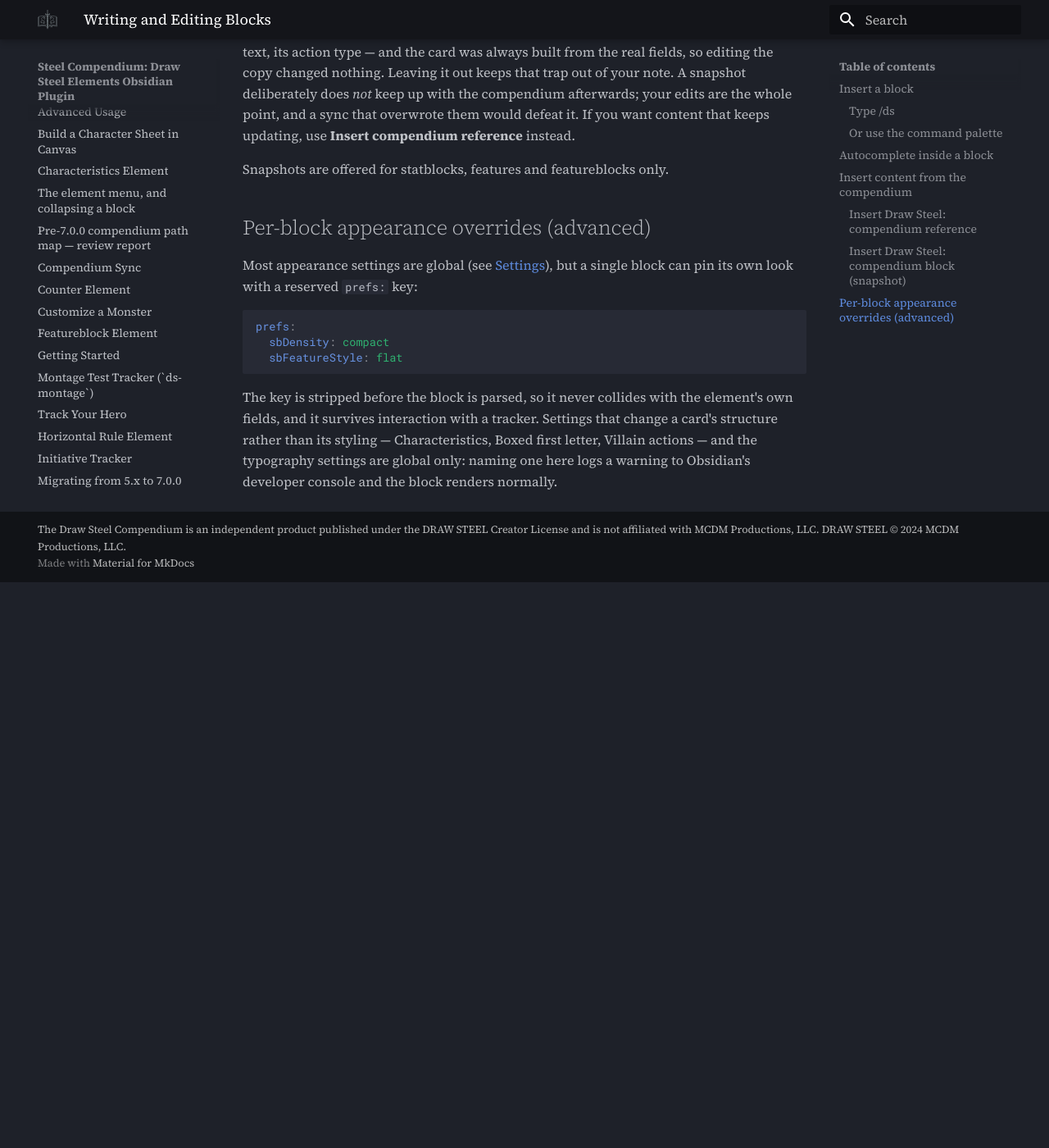
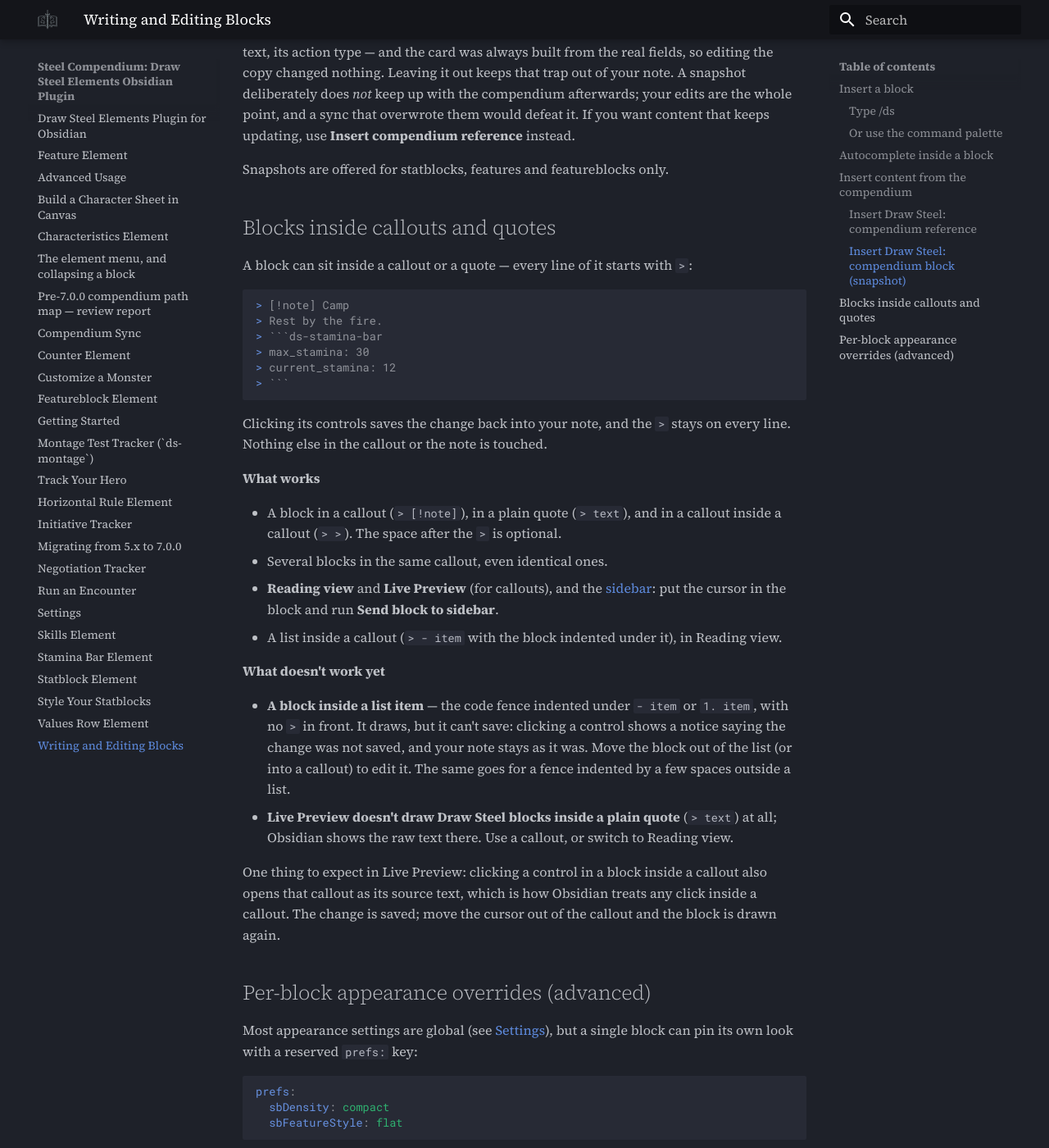
Before and after one commit to SteelCompendium/draw-steel-elements, an MkDocs documentation site: the page built from docs/writing-blocks.md, in a window 1280 px wide and 1400 px high, scrolled down 1624 px. Shown: the whole window at 82% size. Built offline with MkDocs 1.6.1 and Material for MkDocs 9.7.7, drawn with Linux system fonts in a browser that asks for light colours; comment, search, counter and statistics services are not loaded; the version menu is left out; before the commit the page ends 2334 px from its top, so only the background shows below that.

Commit message:
docs: blocks inside callouts and quotes - what works and what doesn't yet; changelog (SC-455)

`````diff
--- a/docs/writing-blocks.md
+++ b/docs/writing-blocks.md
@@ -70,6 +70,44 @@
 
 Snapshots are offered for statblocks, features and featureblocks only.
 
+## Blocks inside callouts and quotes
+
+A block can sit inside a callout or a quote — every line of it starts with `>`:
+
+````markdown
+> [!note] Camp
+> Rest by the fire.
+> ```ds-stamina-bar
+> max_stamina: 30
+> current_stamina: 12
+> ```
+````
+
+Clicking its controls saves the change back into your note, and the `>` stays on every line.
+Nothing else in the callout or the note is touched.
+
+**What works**
+
+- A block in a callout (`> [!note]`), in a plain quote (`> text`), and in a callout inside a
+  callout (`> > `). The space after the `>` is optional.
+- Several blocks in the same callout, even identical ones.
+- **Reading view** and **Live Preview** (for callouts), and the [sidebar](gm-trackers.md): put the
+  cursor in the block and run **Send block to sidebar**.
+- A list inside a callout (`> - item` with the block indented under it), in Reading view.
+
+**What doesn't work yet**
+
+- **A block inside a list item** — the code fence indented under `- item` or `1. item`, with no `>`
+  in front. It draws, but it can't save: clicking a control shows a notice saying the change was
+  not saved, and your note stays as it was. Move the block out of the list (or into a callout) to
+  edit it. The same goes for a fence indented by a few spaces outside a list.
+- **Live Preview doesn't draw Draw Steel blocks inside a plain quote** (`> text`) at all; Obsidian
+  shows the raw text there. Use a callout, or switch to Reading view.
+
+One thing to expect in Live Preview: clicking a control in a block inside a callout also opens that
+callout as its source text, which is how Obsidian treats any click inside a callout. The change is
+saved; move the cursor out of the callout and the block is drawn again.
+
 ## Per-block appearance overrides (advanced)
 
 Most appearance settings are global (see [Settings](settings.md)), but a single block can
`````
Also changed, not shown: CHANGELOG.md (+7 -0 lines).
